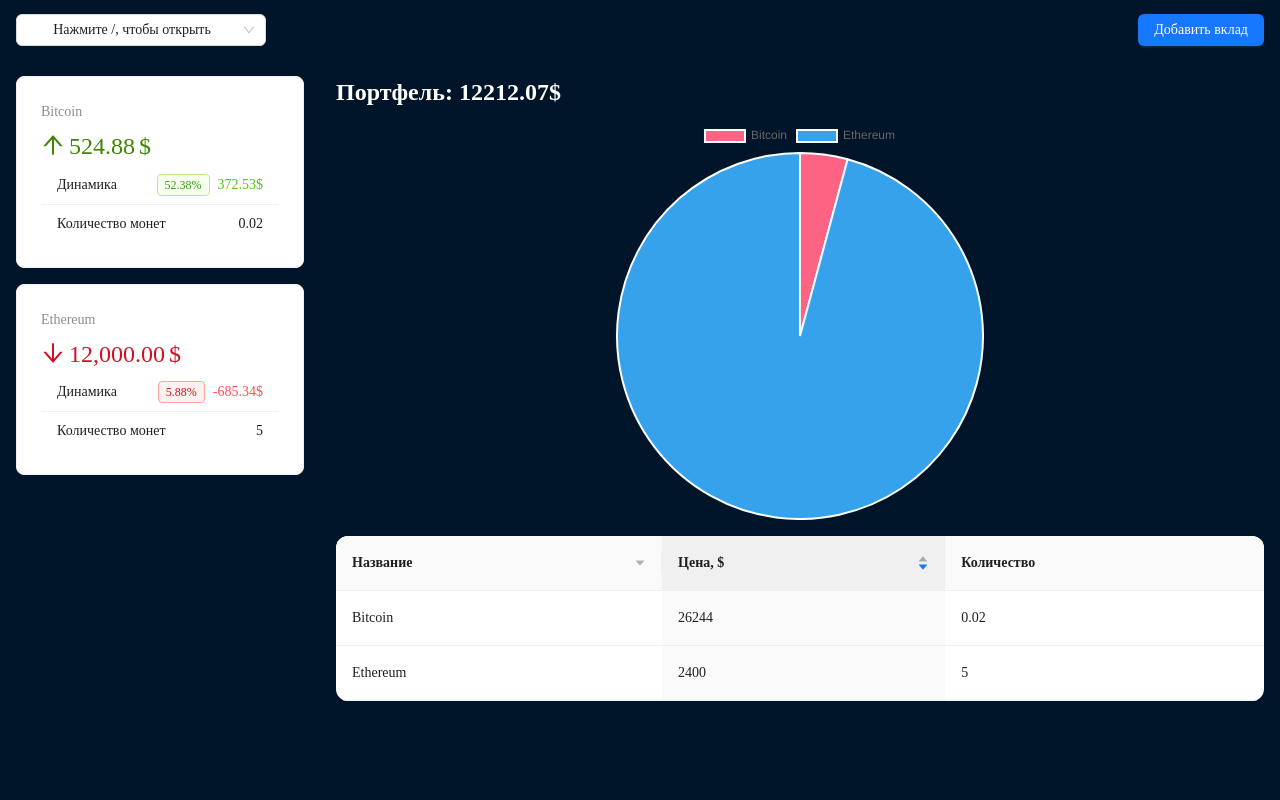
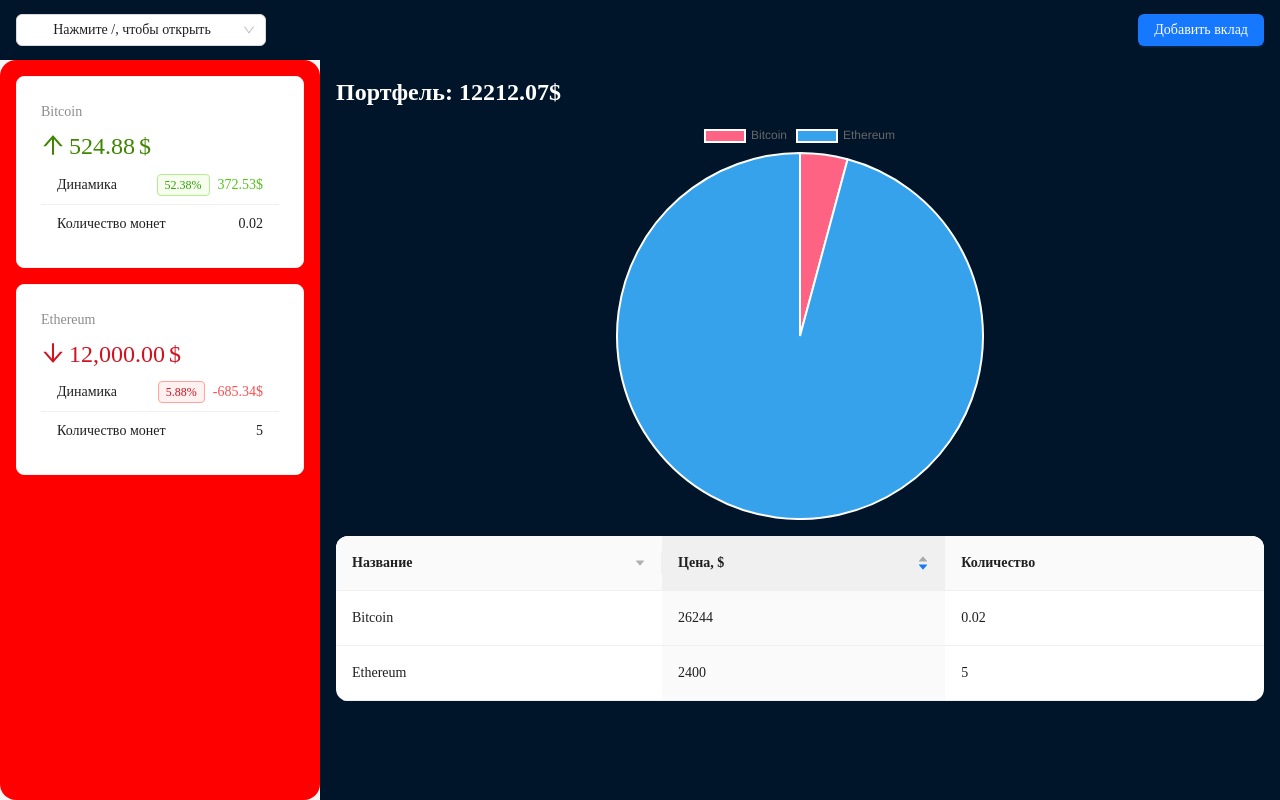
Before and after one commit to artem-kuznecov/crypto-dashboard, a React (Vite) app: page / in a window 1280 px wide. Built offline with nearby package versions, Linux system fonts and the light colour scheme.

Commit message:
fix: duplicate keys issue #2

```diff
--- a/src/components/assets/portfolio/AssetsTable.tsx
+++ b/src/components/assets/portfolio/AssetsTable.tsx
@@ -1,16 +1,16 @@
 import React from 'react'
 import { Table } from 'antd'
-import type { TableColumnsType, TableProps } from 'antd'
+import type { TableColumnsType } from 'antd'
 import { useCryptoContext } from '../../../context/crypto.context'
 
-interface DataType {
-	key: string
+interface IData {
+	key: number
 	name: string | undefined
 	price: number
 	amount: number
 }
 
-const columns: TableColumnsType<DataType> = [
+const columns: TableColumnsType<IData> = [
 	{
 		title: 'Название',
 		dataIndex: 'name',
--- a/src/components/layout/AppSider.tsx
+++ b/src/components/layout/AppSider.tsx
@@ -5,12 +5,11 @@
 import { capitalize } from '../../utils/typography.util'
 import { useCryptoContext } from '../../context/crypto.context'
 
-import { mainStyles } from '../assets/AntdTag'
-
 const siderStyle: CSSProperties = {
-	// ...mainStyles,
-	padding: '1rem'
-	// overflow: 'scroll'
+	padding: '1rem',
+	overflow: 'scroll',
+	borderRadius: '1rem',
+	backgroundColor: 'red'
 }
 
 const AppSider: FC = () => {
```
